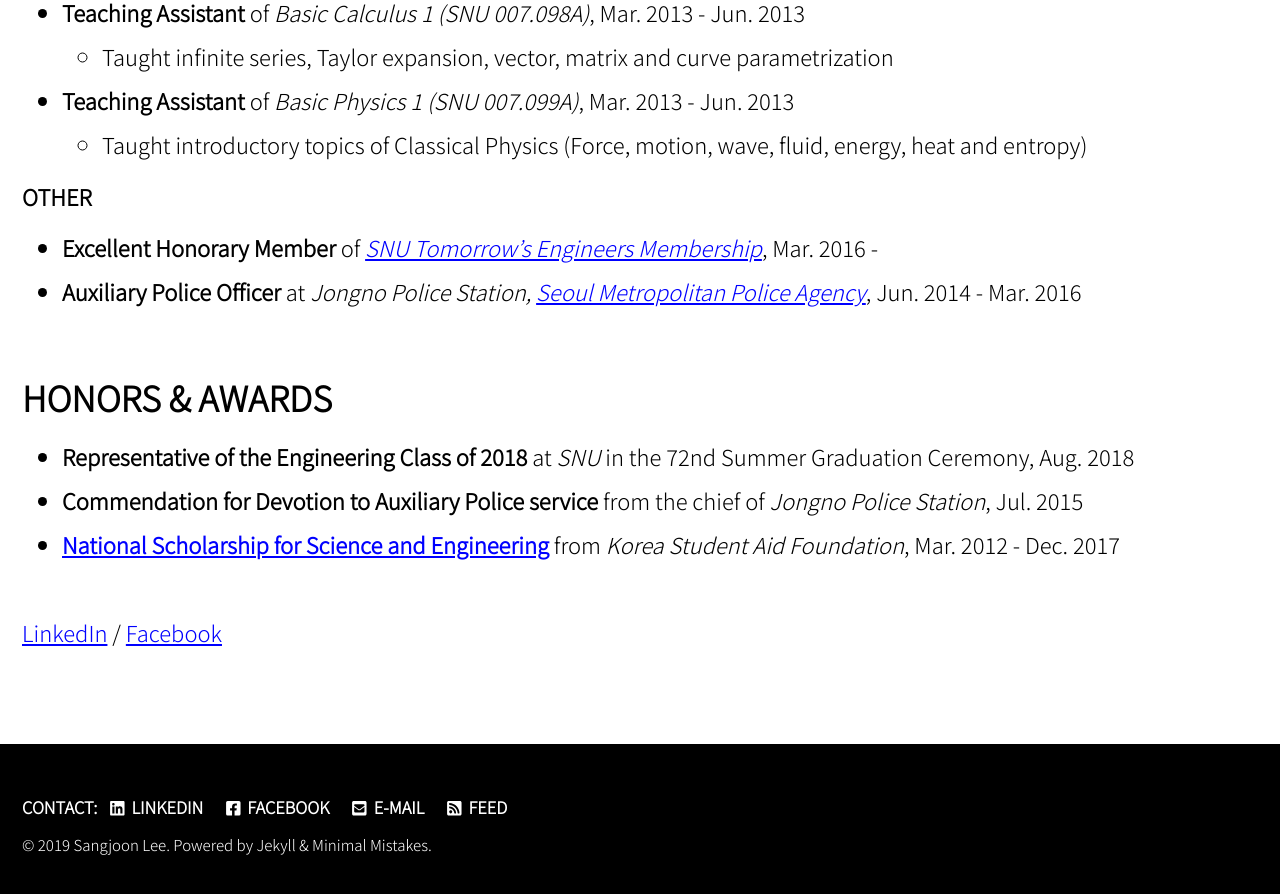
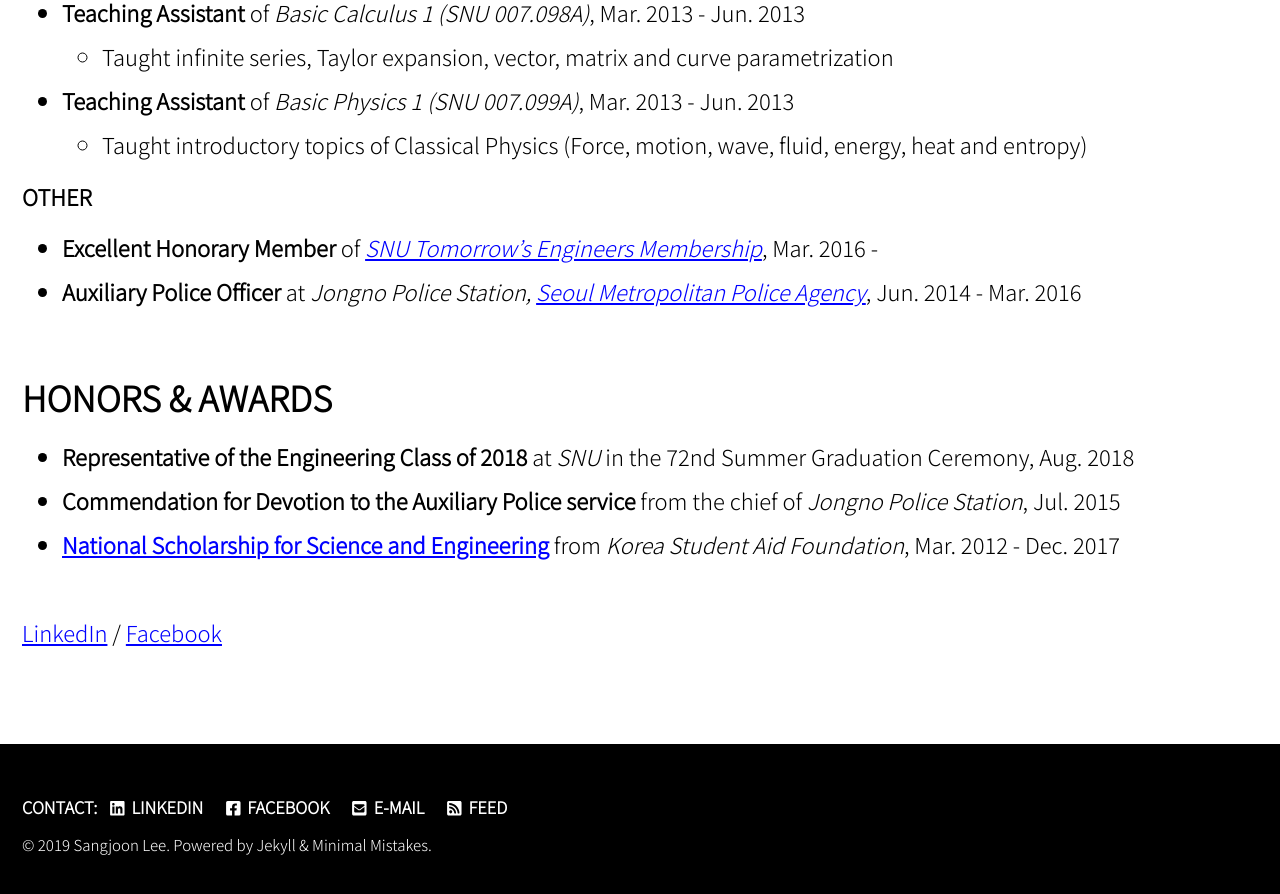
Before and after one commit to jun9303/jun9303.github.io, a Jekyll site: the page built from _pages/about.md, in a window 1280 px wide and 900 px high, scrolled down 2001 px. Shown: the top 894 px of the window. Built offline with Jekyll 4.4.1, drawn with Linux system fonts in a browser that asks for light colours; cached includes are drawn as plain includes; nearby versions of some CDN libraries.

Commit message:
Signed-off-by: SJ <jun9303@gmail.com>

```diff
--- a/_pages/about.md
+++ b/_pages/about.md
@@ -71,7 +71,7 @@ feature_row:
 # HONORS & AWARDS
 
 - **Representative of the Engineering Class of 2018** at *SNU* in the 72nd Summer Graduation Ceremony, Aug. 2018
-- **Commendation for Devotion to Auxiliary Police service** from the chief of *Jongno Police Station*, Jul. 2015
+- **Commendation for Devotion to the Auxiliary Police service** from the chief of *Jongno Police Station*, Jul. 2015
 - **[National Scholarship for Science and Engineering](http://www.kosaf.go.kr/eng/jsp/aid/aid02_01_01.jsp?ttab1=0)** from *Korea Student Aid Foundation*, Mar. 2012 - Dec. 2017
 
 <br>
```
